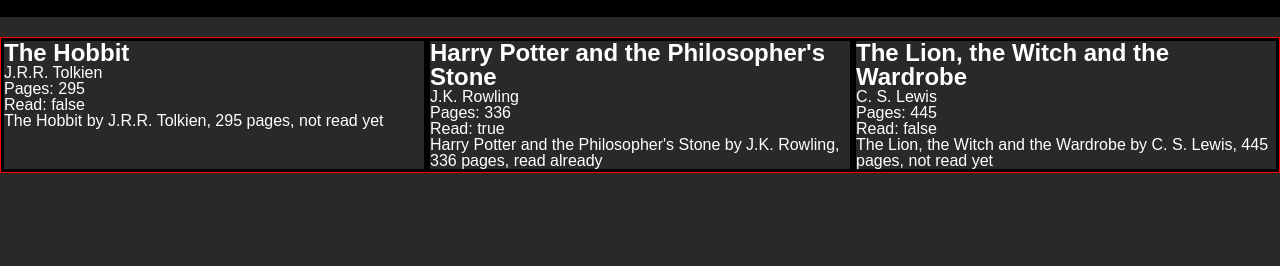
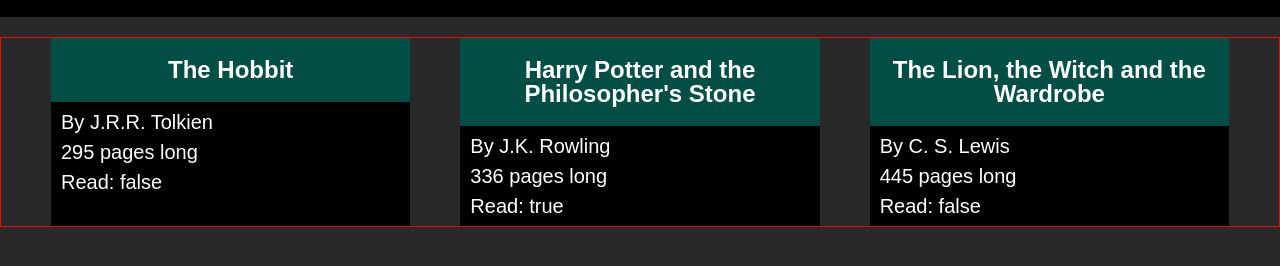
Before and after one commit to jmart6784/odin-library, a plain HTML site: page index.html in a window 1280 px wide. Shown: the part 66-332 px from the top of the page. Drawn offline with Linux system fonts and the light colour scheme; a web font is replaced by a local one.

Commit message:
Styled generated books section

```diff
--- a/app.js
+++ b/app.js
@@ -70,13 +70,17 @@ function render() {
     let titleTag = document.createElement("h2");
     let titleText = document.createTextNode(book.title);
 
+    titleTag.className = "book-title";
+
     titleTag.appendChild(titleText);
 
     bookDiv.appendChild(titleTag);
 
     // Create author
     let authorTag = document.createElement("p");
-    let authorText = document.createTextNode(book.author);
+    let authorText = document.createTextNode(`By ${book.author}`);
+
+    authorTag.className = "info-text";
 
     authorTag.appendChild(authorText);
 
@@ -84,7 +88,9 @@ function render() {
 
     // Create pages
     let pagesTag = document.createElement("p");
-    let pagesText = document.createTextNode(`Pages: ${book.pages}`);
+    let pagesText = document.createTextNode(`${book.pages} pages long`);
+
+    pagesTag.className = "info-text";
 
     pagesTag.appendChild(pagesText);
 
@@ -94,17 +100,11 @@ function render() {
     let readTag = document.createElement("p");
     let readText = document.createTextNode(`Read: ${book.read}`);
 
+    readTag.className = "info-text";
+
     readTag.appendChild(readText);
 
     bookDiv.appendChild(readTag);
-
-    // Create info
-    let infoTag = document.createElement("p");
-    let infoText = document.createTextNode(book.info());
-
-    infoTag.appendChild(infoText);
-
-    bookDiv.appendChild(infoTag);
   });
 };
 
--- a/styles.scss
+++ b/styles.scss
@@ -108,11 +108,25 @@ h1, h2, h3, h4, h5, h6, p, div, span, ul, ol, li {
   border: 1px solid red;
   display: grid;
   grid-template-columns: 1fr 1fr 1fr;
+  column-gap: 50px;
   margin-top: 20px;
+  padding: 0 50px 0 50px;
 }
 
+// DOM GENERATED Book Container cards
 .book-div {
-  border: 3px solid rgb(0, 0, 0);
+  background-color: black;
+}
+
+.book-title {
+  background-color: $blue;
+  text-align: center;
+  padding: 20px 0 20px 0;
+}
+
+.info-text {
+  margin: 10px 0 10px 10px;
+  font-size: 20px;
 }
 
 // Pop up form
```
Also changed, not shown: styles.css, 1 other file.
